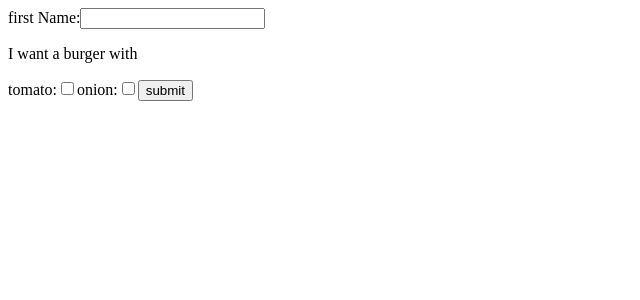
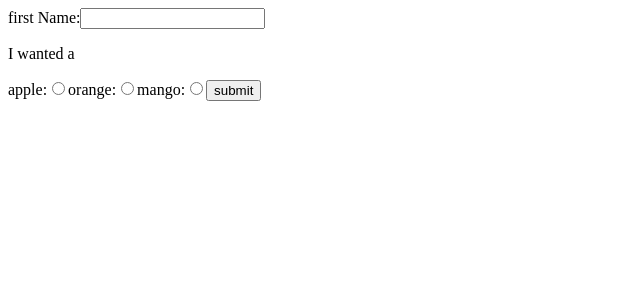
Before and after one commit to hemmad777/react-learning, a React (Vite) app: page / in a window 1280 px wide. Shown: the top 300 px of the page, without its empty margins (0-640 px from the left). Built offline with nearby package versions, Linux system fonts and the light colour scheme.

Commit message:
radio button tested

```diff
--- a/src/main.jsx
+++ b/src/main.jsx
@@ -9,25 +9,20 @@ function MyForm(){
 
   const handleChange=(e)=> {
     const value=e.target.type==='checkbox'?e.target.checked:e.target.value
+    const name=e.target.name;
     setInput(values=>  ({...values,[name]: value}));
-    const name=e.target.name;
+
   }
 
   const handleSubmit= (e)=>{
     e.preventDefault()
 
     let wanted=''
-    if(input.tomato) wanted+=' tomato';
-    if (input.onion) {
-      if (input.tomato) {
-        wanted+='and'
-      }
-      wanted+='onion'
-    }
-    if (wanted=='') {
-      wanted+='no fillings'
-    }
-    alert(`${input.Name} wanted a burgger with ${wanted}`)
+    if(input.apple) wanted ='apple';
+    if(input.orange) wanted ='orange';
+    if(input.mango) wanted ='mango';
+
+    alert(`${input.Name} wanted a ${wanted}`)
   }
 
   return(
@@ -43,23 +38,33 @@ function MyForm(){
         />
       </label>
 
-      <p>I want a burger with</p>
-      <label htmlFor="">tomato:
+      <p>I wanted a </p>
+
+      <label htmlFor="">apple:
         <input
-         type="checkbox"
-         name="tomato"
-         checked= {input.tomato}
-         onChange={handleChange}
+          type="radio"
+          name="apple"
+          value={input.apple}
+          onChange={handleChange}
         />
       </label>
-      <label htmlFor="">onion:
+      <label htmlFor="">orange:
         <input
-         type="checkbox"
-         name="onion"
-         checked={input.onion}
-         onChange={handleChange}
+          type="radio"
+          name="orange"
+          value={input.orange}
+          onChange={handleChange}
         />
       </label>
+      <label htmlFor="">mango:
+        <input
+          type="radio"
+          name="mango"
+          value={input.mango}
+          onChange={handleChange}
+        />
+      </label>
+
       <button type="submit">submit</button>
     </form>
     </>
```
